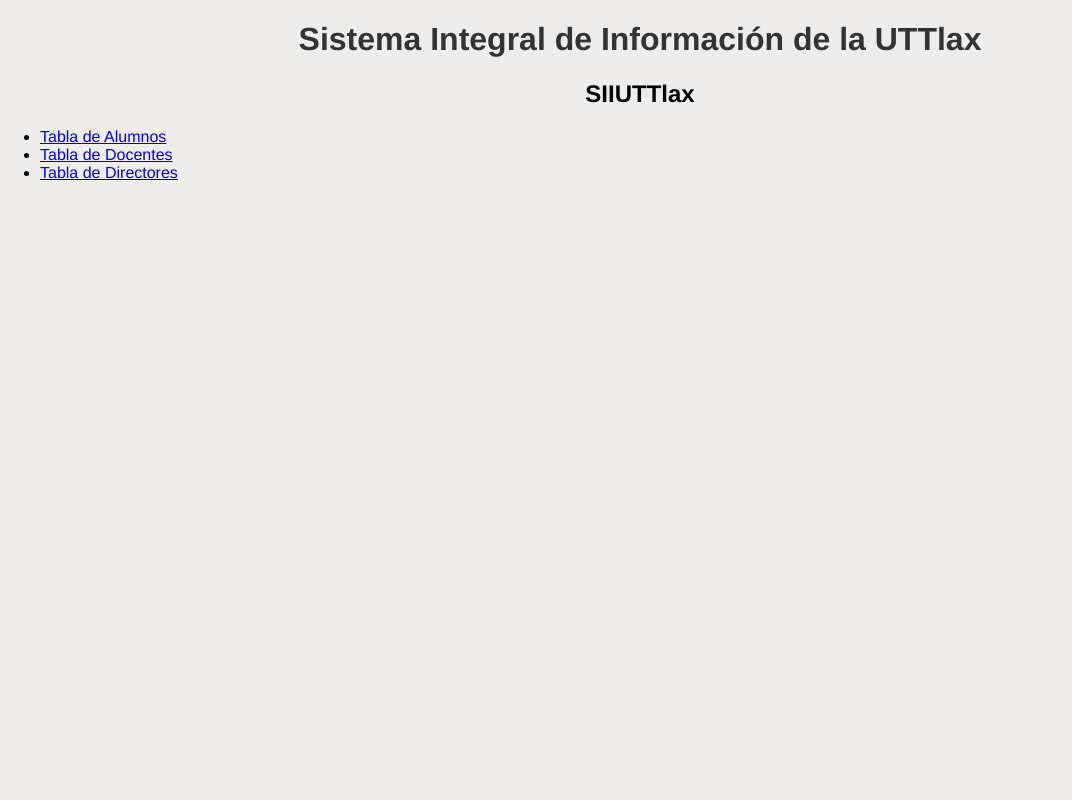
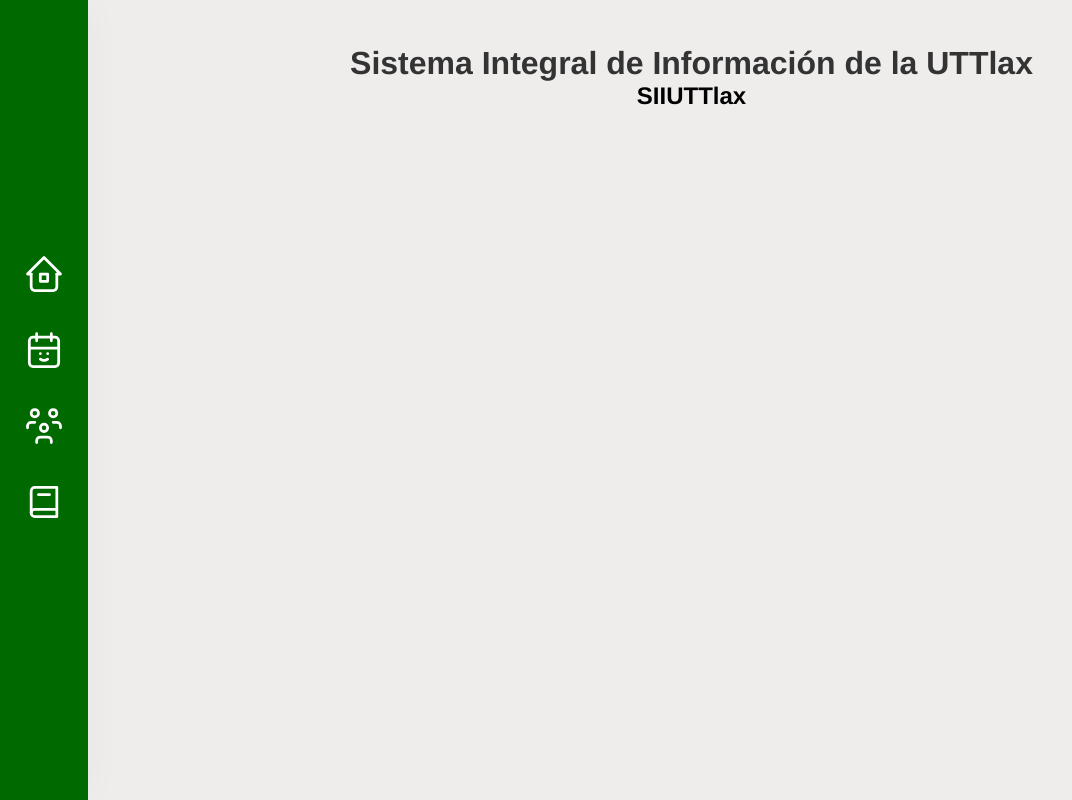
Before and after one commit to DaniaGarciaM/SIIUTTLAX---Universoft, a Django app: template templates/home/home.html in a window 1280 px wide. Shown: the whole page, without its empty margins (0-1072 px from the left). Run offline with Django 3.2, Linux system fonts and the light colour scheme; the template is opened without the code that fills it, so the values that code supplies are empty.

Commit message:
integrando estilos de usuarios y reparando errores - MASP

```diff
--- a/siiuttlax/urls.py
+++ b/siiuttlax/urls.py
@@ -11,6 +11,7 @@ urlpatterns = [
     path('academy/', include('apps.academy.urls')),
     path('career/', include('apps.career.urls')),
 
+    path("usuarios/",views.usuarios_view, name="usuarios"),
     path('alumnos/', views.alumnos_view, name='alumnos'),
     path('docentes/', views.docentes_view, name='docentes'),
     path('directores/', views.directores_view, name='directores'),
--- a/static/css/academy.css
+++ b/static/css/academy.css
@@ -38,12 +38,49 @@ h2{
     margin: 20px auto;
     padding: 20px;
     background-color: #ffffff;
+    /* border: solid red; */
     box-shadow: 0 0 10px rgba(0, 0, 0, 0.1);
-    border-radius: 5px;
+    border-radius: 12px;
 }
+
+.navUser{
+    display: flex;
+    justify-content: space-around;
+    margin: 10px;
+    padding: 10px;
+}
+
+.navUser li{
+    height: 50px;
+    width: 200px;
+    background-color: var(--orange-primary);
+    text-align: center;
+    padding: 15px;
+    border-radius: 12px;
+    cursor: pointer;
+}
+
+.navUser li:hover{
+    background-color: var(--orange-secundary);
+}
+
+.navUser a{
+    height: 50px;
+    width: 200px;
+    /* border: solid red; */
+    color: var(--bg-1);
+}
+
 
 ul{
     width: 100%;
     border-collapse: collapse;
     margin-bottom: 20px;
 }
+
+li, a{
+    list-style-type: none;
+    text-decoration: none;
+    font-size: 18px;
+    font-weight: 700;
+}
--- a/static/css/styles.css
+++ b/static/css/styles.css
@@ -20,87 +20,133 @@
   font-family: "Arimo", sans-serif;
   font-optical-sizing: auto;
 
-}
-
-.container{
-    display: flex;
-}
-
-.rigth{
-    width: 100%;
-    margin: 10px;
-    padding:  5px;
+  /* variables de componentes navbar */
+  --border-radius: 10px;
+  --spacer: 1rem;
+  --primary: #406ff3;
+  --text: #6a778e;
+  --link-height: calc(var(--spacer) * 3.5);
+  --timing: 250ms;
 
 }
 
-body{
+*,
+*::before,
+*::after {
+  margin: 0;
+  padding: 0;
+  box-sizing: border-box;
+}
+
+body {
   background-color: var(--bg-2);
   margin: 0;
   padding: 0;
 }
 
-  .navBar{
-    padding: 5px;
-    width: 80px;
-    height: 100vh;
-    /* border: solid green; */
-    background-color: var(--green-primary);
-
-}
-
-.navBar h2{
-    color: var(--bg-1);
-    padding: 10px;
-
-}
-
-.text {
-    color: transparent;
+.container {
+  display: flex;
   /* border: solid red; */
 }
 
-nav ul{
-    list-style-type: none;
-    margin: 0;
-    padding: 0px;
+.rigth {
+  width: 100%;
+  margin: 20px;
+  margin-left: 10px;
+  padding-top: 25px;
+  padding-left: 25px;
+  /* border: solid red; */
 
 }
 
 
 
-nav ul li{
-    padding: 10px;
-    /* background-color: #444; */
-    color: white;
-    text-align: center;
-    display: flex;
-    place-items: center;
-    /* justify-content: center; */
-    /* border: solid red; */
-    cursor: pointer;
+.navbar {
+  /* border: solid green; */
+  /* position: fixed; */
+  background-color: var(--green-primary);
+  /* border-radius: 12px; */
+  padding: 1rem;
+  box-shadow: 0 0 40px rgba(0, 0, 0, 0.03);
+  /* height: var(--link-height); */
+  height: 100vh;
+  width: calc(var(--spacer) * 5.5);
+  color: var(--bg-2);
+  transition: var(--timing);
+  display: grid;
+  align-items: center;
+  justify-content: center;
 }
 
-
-span{
+.navbar_link {
+  position: relative;
+  display: flex;
   align-items: center;
-    padding: 10px;
+  justify-content: center;
+  height: var(--link-height);
+  width: calc(var(--spacer) * 5.5);
+  color: var(--text);
+  transition: var(--timing);
+  /* border: solid red; */
+  margin: 10px;
+  padding: 5px;
 }
 
+.navbar_link span {
+  position: absolute;
+  left: 100%;
+  transform: translate(calc(-var(--spacer) *3));
+  margin-left: 1rem;
+  opacity: 0;
+  pointer-events: none;
+  color: var(--green-primary);
+  background: #fff;
+  padding: calc(var(--spacer) * 0.75);
+  transition: var(--timing);
+  border-radius: calc(var(--border-radius) * 1.75);
+}
 
-nav:hover{
-    width: 200px;
-    transition: width 0.3s ease-in-out;
+.navbar_link:hover {
+  padding: 1rem;
+  /* color: #006a00; */
+  background-color: var(--orange-secundary);
+  border-radius: var(--border-radius);
+  width: 70px;
+}
+
+.navbar:not(:hover).navbar__ink:focus,
+.navbar_link:hover {
+  span {
+    opacity: 1;
+    transform: translate(0);
+  }
+}
+
+.navbar_menu {
+  position: relative;
+}
+
+.navbar_item {
+  &:last-child {
+    &:before {
+      content: '';
+      position: absolute;
+      opacity: 0;
+      z-index: -1;
+      top: 0;
+      left: var(--spacer);
+      width: var(--link-height);
+      height: var(--link-height);
+      background: var(--primary);
+      border-radius: calc(var(--border-radius) * 1.75);
+      transition: var(--timing) cubic-bezier(1, 0.2, 0.1, 1.2);
+    }
+  }
+}
+
+.navbar_menu {
   display: flex;
   flex-direction: column;
   align-items: center;
-    color: white;
+  list-style-type: none;
 }
-
-nav ul li:hover{
-    /* background-color: var(--orange-secundary); */
-    transition: width 0.3s ease-in-out;
-}
-
-.text:hover{
-    color: white;
-}
--- a/templates/base.html
+++ b/templates/base.html
@@ -4,18 +4,89 @@
     <meta charset="UTF-8" />
     <meta name="viewport" content="width=device-width, initial-scale=1.0" />
     {% load static %}
-    <title>SIIUTTlax 2024 | {% block title %}{% endblock title %} </title>
-    <link rel="stylesheet" href="{% static 'css/styles.css' %}">
-    <link rel="stylesheet" href="{% static 'css/academy.css' %}">
-    <link rel="preconnect" href="https://fonts.googleapis.com">
-<link rel="preconnect" href="https://fonts.gstatic.com" crossorigin>
-<link href="https://fonts.googleapis.com/css2?family=Arimo:ital,wght@0,400..700;1,400..700&display=swap" rel="stylesheet">
-</head>
-<body class="cuerpo">
+    <title>
+      SIIUTTlax 2024 |{% block title %}
 
-  {% block content %}
+      {% endblock %}
+    </title>
+    <link rel="stylesheet" href="{% static 'css/styles.css' %}" />
+    <link rel="stylesheet" href="{% static 'css/academy.css' %}" />
+    <link rel="preconnect" href="https://fonts.googleapis.com" />
+    <link rel="preconnect" href="https://fonts.gstatic.com" crossorigin />
+    <link href="https://fonts.googleapis.com/css2?family=Arimo:ital,wght@0,400..700;1,400..700&display=swap" rel="stylesheet" />
+  </head>
+  <body class="cuerpo">
+    <div class="container">
+      <div class="lefth">
+        <nav class="navbar">
+          <ul class="navbar_menu">
+            <li class="navbar_item">
+              <a href="{% url 'home:home' %}" class="navbar_link">
+                <div class="icon">
+                  <svg xmlns="http://www.w3.org/2000/svg" class="icon icon-tabler icon-tabler-home-2" width="44" height="44" viewBox="0 0 24 24" stroke-width="1.5" stroke="#ffffff" fill="none" stroke-linecap="round" stroke-linejoin="round">
+                    <path stroke="none" d="M0 0h24v24H0z" fill="none" />
+                    <path d="M5 12l-2 0l9 -9l9 9l-2 0" />
+                    <path d="M5 12v7a2 2 0 0 0 2 2h10a2 2 0 0 0 2 -2v-7" />
+                    <path d="M10 12h4v4h-4z" />
+                  </svg>
+                </div>
 
-  {% endblock content %}
+                <span>Home</span>
+              </a>
+            </li>
 
-</body>
+            <li class="navbar_item">
+              <a href="#" class="navbar_link">
+                <div class="icon">
+                  <svg xmlns="http://www.w3.org/2000/svg" class="icon icon-tabler icon-tabler-calendar-smile" width="44" height="44" viewBox="0 0 24 24" stroke-width="1.5" stroke="#ffffff" fill="none" stroke-linecap="round" stroke-linejoin="round">
+                    <path stroke="none" d="M0 0h24v24H0z" fill="none" />
+                    <path d="M4 7a2 2 0 0 1 2 -2h12a2 2 0 0 1 2 2v12a2 2 0 0 1 -2 2h-12a2 2 0 0 1 -2 -2v-12zm12 -4v4m-8 -4v4m-4 4h16m-9.995 3h.01m3.99 0h.01" />
+                    <path d="M10.005 17a3.5 3.5 0 0 0 4 0" />
+                  </svg>
+                </div>
+                <span>Carreras</span>
+              </a>
+            </li>
+
+            <li class="navbar_item">
+              <a href="{% url 'usuarios' %}" class="navbar_link">
+                <div class="icon">
+                  <svg xmlns="http://www.w3.org/2000/svg" class="icon icon-tabler icon-tabler-users-group" width="44" height="44" viewBox="0 0 24 24" stroke-width="1.5" stroke="#ffffff" fill="none" stroke-linecap="round" stroke-linejoin="round">
+                    <path stroke="none" d="M0 0h24v24H0z" fill="none"/>
+                    <path d="M10 13a2 2 0 1 0 4 0a2 2 0 0 0 -4 0" />
+                    <path d="M8 21v-1a2 2 0 0 1 2 -2h4a2 2 0 0 1 2 2v1" />
+                    <path d="M15 5a2 2 0 1 0 4 0a2 2 0 0 0 -4 0" />
+                    <path d="M17 10h2a2 2 0 0 1 2 2v1" />
+                    <path d="M5 5a2 2 0 1 0 4 0a2 2 0 0 0 -4 0" />
+                    <path d="M3 13v-1a2 2 0 0 1 2 -2h2" />
+                  </svg>
+                </div>
+                <span>Usuarios</span>
+              </a>
+            </li>
+
+            <li class="navbar_item">
+              <a href="#" class="navbar_link">
+                <div class="icon">
+                  <svg xmlns="http://www.w3.org/2000/svg" class="icon icon-tabler icon-tabler-book-2" width="44" height="44" viewBox="0 0 24 24" stroke-width="1.5" stroke="#ffffff" fill="none" stroke-linecap="round" stroke-linejoin="round">
+                    <path stroke="none" d="M0 0h24v24H0z" fill="none" />
+                    <path d="M19 4v16h-12a2 2 0 0 1 -2 -2v-12a2 2 0 0 1 2 -2h12z" />
+                    <path d="M19 16h-12a2 2 0 0 0 -2 2" />
+                    <path d="M9 8h6" />
+                  </svg>
+                </div>
+                <span>Cuatrimestre</span>
+              </a>
+            </li>
+          </ul>
+        </nav>
+      </div>
+
+      <div class="rigth">
+        {% block content %}
+
+        {% endblock %}
+      </div>
+    </div>
+  </body>
 </html>
--- a/templates/home/home.html
+++ b/templates/home/home.html
@@ -6,10 +6,4 @@
     <h2 class="center">SIIUTTlax</h2>
 
 
-<ul>
-    <li><a href="{% url 'alumnos' %}">Tabla de Alumnos</a></li>
-    <li><a href="{% url 'docentes' %}">Tabla de Docentes</a></li>
-    <li><a href="{% url 'directores' %}">Tabla de Directores</a></li>
-</ul>
-
 {% endblock content %}
--- a/templates/directores.html
+++ b/templates/users/directores.html
@@ -1,9 +1,9 @@
-{% extends 'base.html' %}
+{% extends 'users/usuarios.html' %}
 
 
 {% block title %}Alumnos{% endblock title %}
 
-{% block content %}
+{% block tables %}
 
 <title>Tabla de Directores</title>
 <div class="section">
@@ -28,4 +28,4 @@
     </table>
 </div>
 
-{% endblock content %}
+{% endblock tables %}
--- a/templates/docentes.html
+++ b/templates/users/docentes.html
@@ -1,9 +1,9 @@
-{% extends 'base.html' %}
+{% extends 'users/usuarios.html' %}
 
 
 {% block title %}Alumnos{% endblock title %}
 
-{% block content %}
+{% block tables %}
 <title>Tabla de Docentes</title>
 <div class="section">
     <h1 class="center"> Tabla de Docentes</h1>
@@ -27,4 +27,4 @@
     </table>
 </div>
 
-{% endblock content %}
+{% endblock tables %}
```
Also changed, not shown: siiuttlax/views.py (+7 -3 lines), templates/alumnos.html (deleted, +0 -37 lines), templates/users/alumnos.html (added, +37 -0 lines), templates/users/usuarios.html (added, +24 -0 lines). Lines whose indentation alone changed are shown as unchanged.
